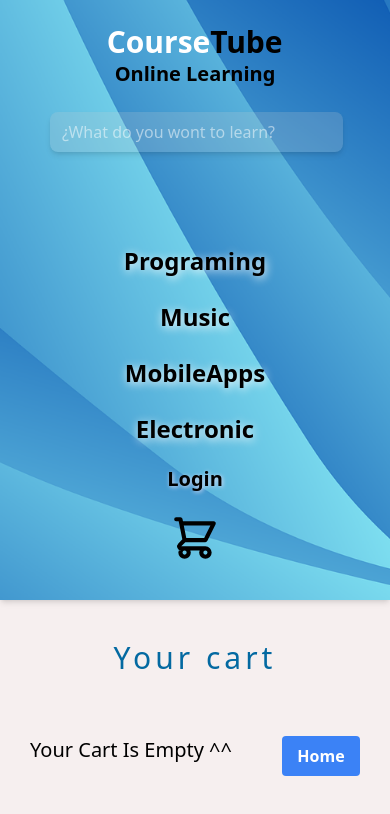
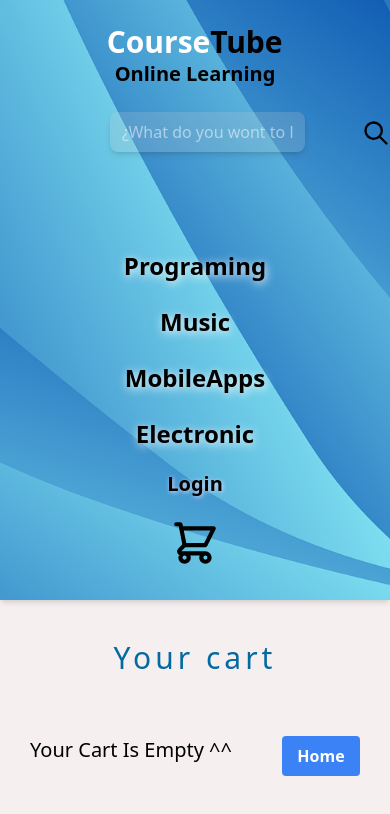
Before and after one commit to Khoderb/course-tube, a React (Vite) app: page /cart in a window 390 px wide. Shown: the top 814 px of the page. Built offline with nearby package versions, Linux system fonts and the light colour scheme.

Commit message:
optimizing

```diff
--- a/src/components/Navbar.jsx
+++ b/src/components/Navbar.jsx
@@ -13,12 +13,23 @@ const Navbar = () => {
                   </Link>
                 </div>
 
-                <div className="w-3/4">
+                <div className="xl:w-full w-1/2">
                     <input className="inputSearch shadow-md placeholder-white placeholder-opacity-50 text-white outline-0 border-0 mt-6  px-3 h-10 rounded-lg" type="text" id="buscar-input" placeholder="¿What do you wont to learn?"
                     />
                 </div >
                 <div className="mt-8 ml-3">
-                    <button id="buscar-submit"><img src="../src/public/img/lupa.png"></img></button>
+                    <button className="searchBtn">
+                        <svg className="w-7 h-7 p"
+                            id="buscar-submit"
+                            fill="none" stroke="currentColor"
+                            viewBox="0 0 24 24"
+                            xmlns="http://www.w3.org/2000/svg">
+                        <path strokeLinecap="round"
+                            strokeLinejoin="round"
+                            strokeWidth={2}
+                            d="M21 21l-6-6m2-5a7 7 0 11-14 0 7 7 0 0114 0z" />
+                        </svg>
+                    </button>
                 </div>
                 <div className="responsive flex justify-evenly items-start mt-5">
                     <Link to="/category/10"><button className="link" >Programing</button></Link>
--- a/src/index.css
+++ b/src/index.css
@@ -10,11 +10,6 @@ nav{
     background-repeat: no-repeat;
     background-size: cover;
     background-position: bottom;
-}
-#buscar-submit{
-    width:40px;
-    position:relative;
-    left: -70px;
 }
 #buscar-input{
     width:100%;
@@ -151,7 +146,7 @@ svg:not(.p){
 
 .summary:hover{
     transform: scale(1.02);
-    background-color: rgba(200, 200, 200, .2);
+    background-color: rgba(200, 200, 200, .3);
     transition: all .5s ease-in-out;
 }
 
@@ -180,11 +175,8 @@ svg:not(.p){
     }
 
     .inputSearch{
-        margin-left:50px ;        /* margin-left:20px; */
-    }
-    #buscar-submit{
-        left: 410px;
-        top:-60px;
+        margin-left: 110px;
+        margin-bottom:0;
     }
     .counter{
         left:40px;
@@ -198,6 +190,12 @@ svg:not(.p){
         width:250px;
         margin: 120px auto;
     }
+    .searchBtn{
+        position:relative;
+        left: 350px;
+        top: -65px;
+    }
+
 }
 
 @keyframes show {
```
Also changed, not shown: src/public/img/lupa.png (deleted).
